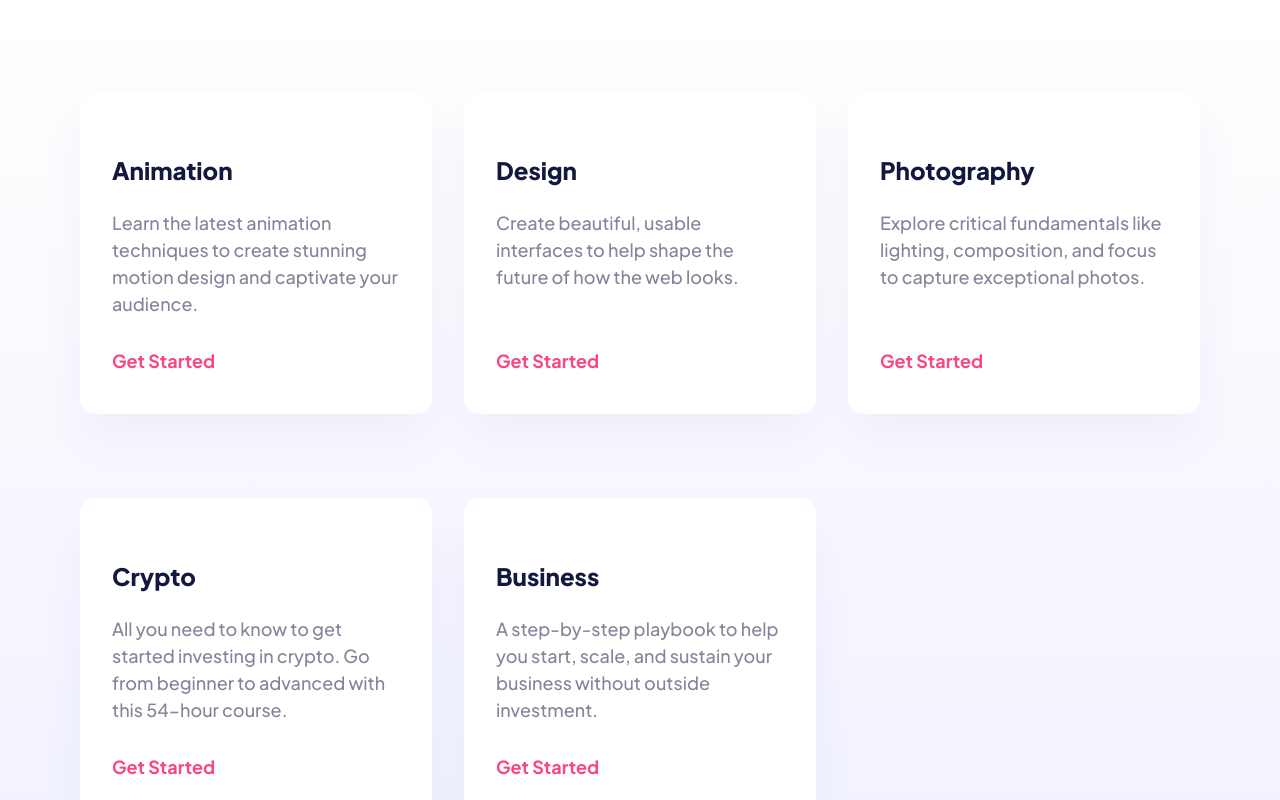
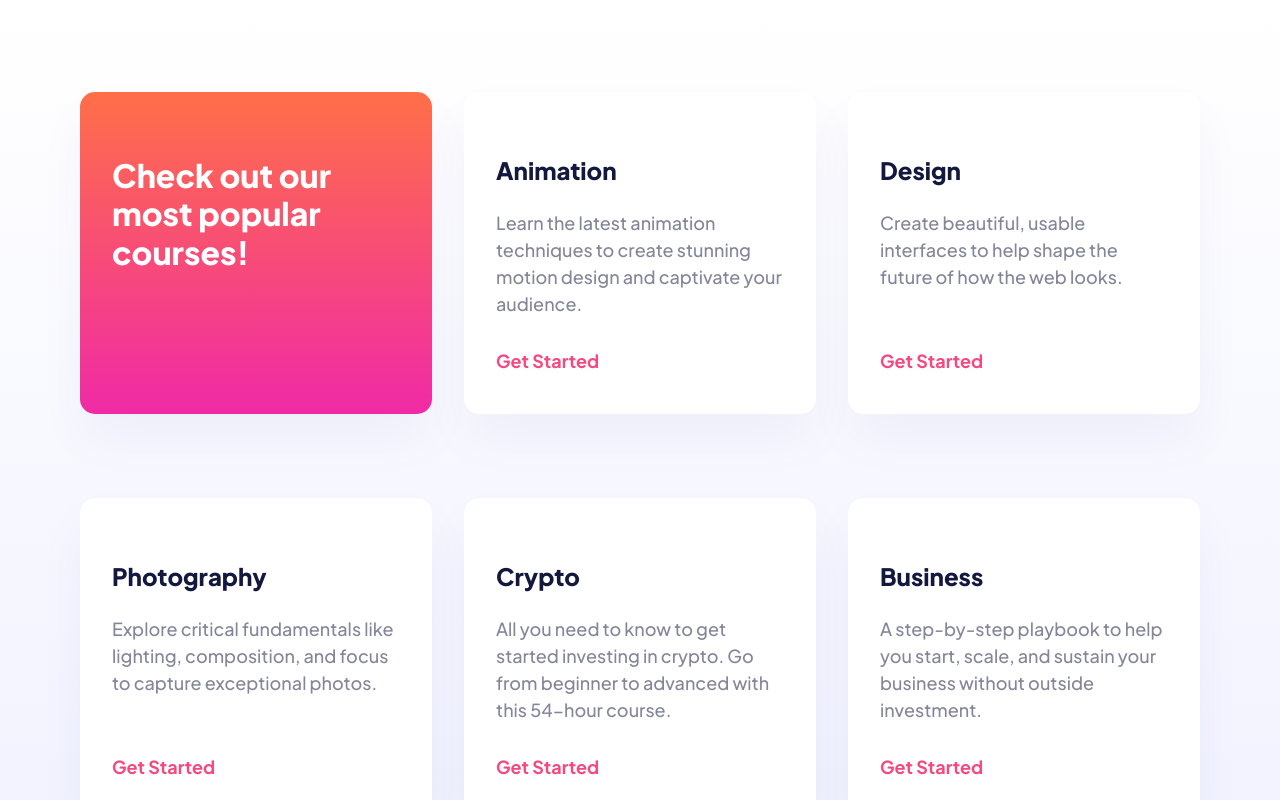
Before and after one commit to EsraaY21/skilled-elearning-landing-page, a React (Vite) app: page / in a window 1280 px wide. Shown: the top 800 px of the page. Built offline with nearby package versions, Linux system fonts and the light colour scheme.

Commit message:
gradient

```diff
--- a/src/App.css
+++ b/src/App.css
@@ -11,26 +11,23 @@ body,
     font-family: 'Plus Jakarta Sans', sans-serif;
 }
 
+.gradient-1 {
+    background: linear-gradient(to bottom, #FF6F48, #F02AA6);
 
-.section {
-    padding-left: 20px;
-    padding-right: 20px;
-}
-
-.container {
-    max-width: 1120px;
-    margin: 0 auto;
 }
 
 .gradient-2 {
     background: linear-gradient(to bottom, #4851FF, #F02AA6);
 }
 
-a.btn {
-    color: white;
-    border-radius: 28px;
-    text-align: center;
-    padding: 16px 32px;
+.gradient-3 {
+    background: linear-gradient(to bottom, #FFFFFF, #F0F1FF);
+}
+
+.text-3 {
+    font-weight: 800;
+    font-size: 32px;
+    line-height: 120%;
 }
 
 .text-4 {
@@ -51,14 +48,36 @@ a.btn {
     line-height: 150%;
 }
 
+
+.section {
+    padding-left: 20px;
+    padding-right: 20px;
+}
+
+.container {
+    max-width: 1120px;
+    margin: 0 auto;
+}
+
+a.btn {
+    color: white;
+    border-radius: 28px;
+    text-align: center;
+    padding: 16px 32px;
+}
+
+
 .logo {
     height: 28px;
+}
 
+
+h2 {
+    color: white;
 }
 
 /* Courses ********************************** */
 .courses_section {
-    background: linear-gradient(to bottom, #FFFFFF, #F0F1FF);
     padding-top: 92px;
     padding-bottom: 92px;
 }
@@ -95,6 +114,7 @@ a.btn {
 
 
 
+
 /* Footer ********************************** */
 
 footer {
--- a/src/App.jsx
+++ b/src/App.jsx
@@ -15,7 +15,6 @@ function App() {
 }
 
 export default App;
-// Get Started
 
 // Maximize skill, minimize budget
 
@@ -24,4 +23,4 @@ export default App;
 
 // Get Started
 
-// Check out our most popular courses!
+//
--- a/src/components/CourseList.jsx
+++ b/src/components/CourseList.jsx
@@ -31,9 +31,12 @@ export default function CourseList() {
   ];
 
   return (
-    <section className="section courses_section">
+    <section className="section courses_section gradient-3">
       <div className="container">
         <div className="courses_grid">
+          <div className="course_box gradient-1 text-3">
+            <h2>Check out our most popular courses!</h2>
+          </div>
           {courses.map((course, index) => (
             <CourseBox
               key={index}
```
